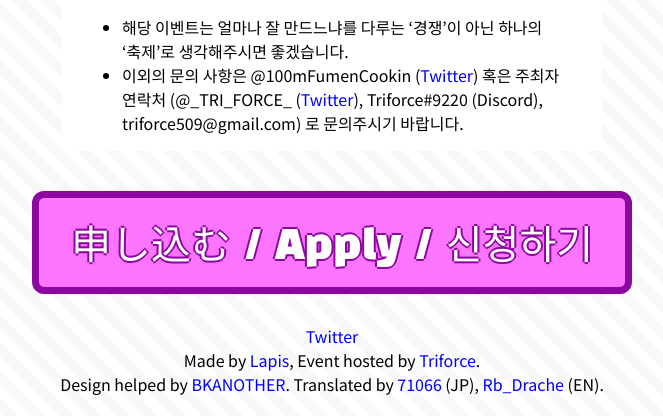
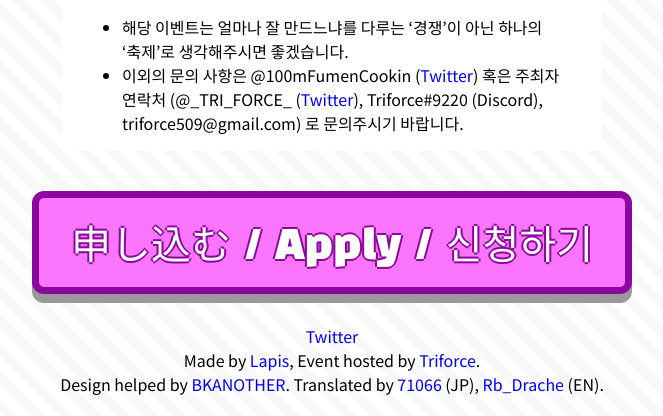
Before and after one commit to hyunsikjeong/100min-fumen-cooking-platform, a Flask app: page / in a window 1280 px wide. Shown: the part 3067-3483 px from the top of the page, without its empty margins (308-971 px from the left). Run offline with Flask 2, Linux system fonts and the light colour scheme; some web fonts are replaced.

Commit message:
Add pressed effect to the button

```diff
--- a/static/style.css
+++ b/static/style.css
@@ -16,6 +16,7 @@ a {
 .button {
     transition-duration: 0.4s;
     padding: 10px;
+    cursor: pointer;
     font-family: 'Patua One', 'Black Han Sans', 'Noto Sans JP', sans-serif;
     font-size: 40px;
     background-color: #fc75fe; /* Green */
@@ -26,6 +27,7 @@ a {
     text-align: center;
     text-decoration: none;
     text-shadow: -2px 0 #8c06a0, 0 2px #8c06a0, 2px 0 #8c06a0, 0 -2px #8c06a0;
+    box-shadow: 0 9px #999;
     display: inline-block;
 }
 
@@ -33,6 +35,11 @@ a {
     background-color: white;
     color: #8c06a0;
     text-shadow: none;
+}
+
+.button:active {
+    box-shadow: 0 5px #666;
+    transform: translateY(4px);
 }
 
 .announce {
--- a/templates/main.html
+++ b/templates/main.html
@@ -14,7 +14,7 @@
     <meta http-equiv="Content-Script-Type" content="text/javascript" />
     <meta http-equiv="Content-Style-Type" content="text/css" />
     <meta http-equiv="Content-Type" content="text/html; charset=utf-8" />
-    <link href="static/style.css?v=1" rel="stylesheet" type="text/css" media="screen,print" />
+    <link href="static/style.css?v=2" rel="stylesheet" type="text/css" media="screen,print" />
     <link href="https://fonts.googleapis.com/css2?family=Noto+Sans+JP&family=Noto+Sans+KR&display=swap" rel="stylesheet">
     <link href="https://fonts.googleapis.com/css2?family=Black+Han+Sans&family=Patua+One&display=swap" rel="stylesheet">
 </head>
```
